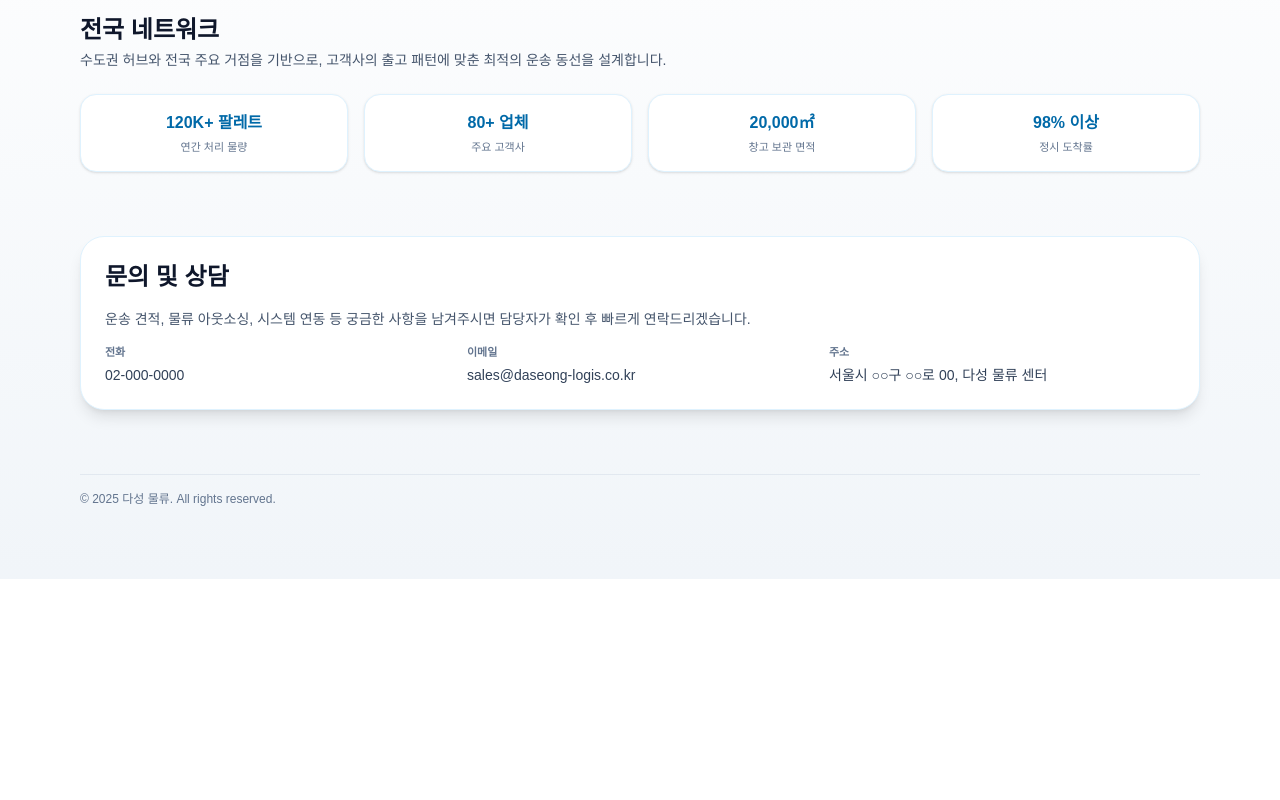
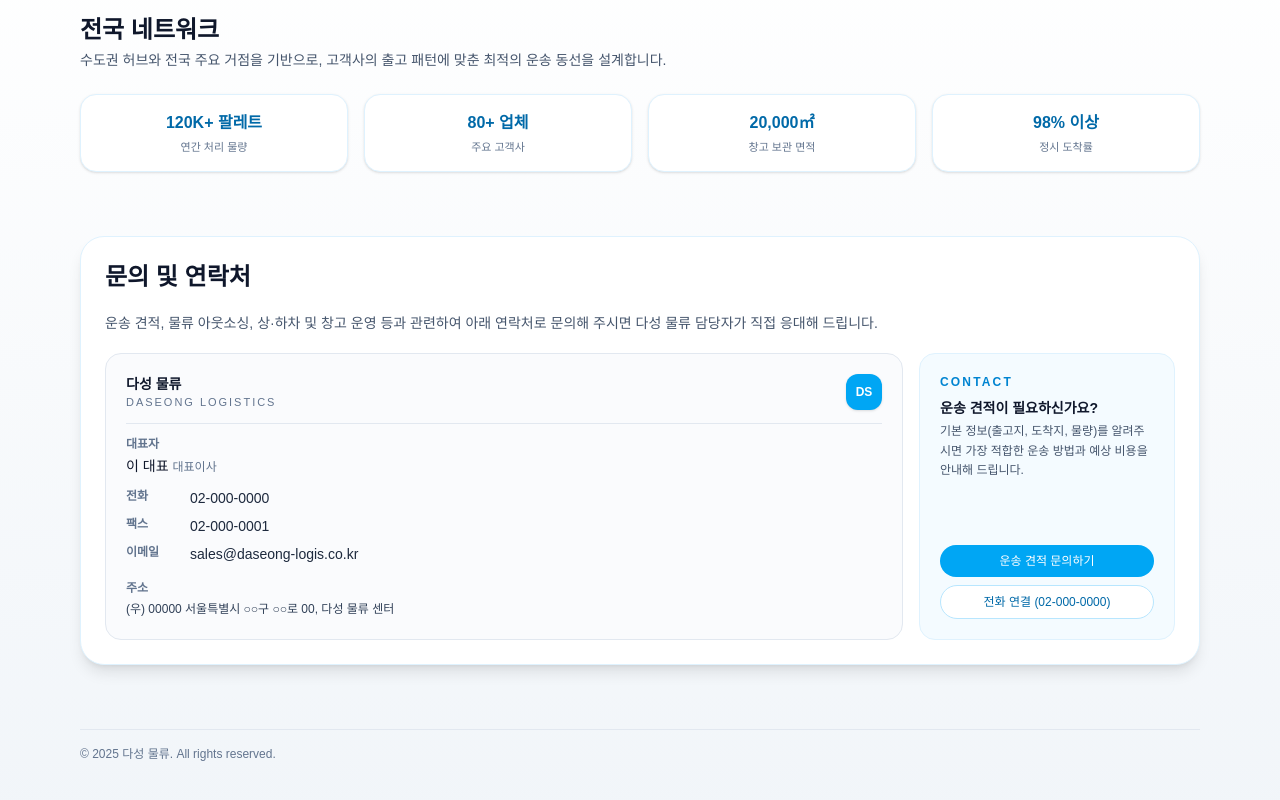
Before and after one commit to polapoholic/logistics, a Next.js app: page / in a window 1280 px wide. Shown: the part 987-1787 px from the top of the page. Before the commit the page ends 1566 px from the top, so only its background shows below. Built offline with nearby package versions, Linux system fonts and the light colour scheme.

Commit message:
main page add card

```diff
--- a/src/app/page.tsx
+++ b/src/app/page.tsx
@@ -240,33 +240,104 @@ export default function HomePage() {
             </div>
           </section>
 
-          {/* 문의 섹션 */}
+          {/* 문의 / 명함 섹션 */}
           <section
               id="contact"
-              className="rounded-3xl border border-sky-100 bg-white p-6 shadow-lg space-y-4"
+              className="rounded-3xl border border-sky-100 bg-white p-6 shadow-lg space-y-5"
           >
             <h2 className="text-xl md:text-2xl font-semibold text-slate-900">
-              문의 및 상담
+              문의 및 연락처
             </h2>
             <p className="text-sm text-slate-600">
-              운송 견적, 물류 아웃소싱, 시스템 연동 등 궁금한 사항을 남겨주시면
-              담당자가 확인 후 빠르게 연락드리겠습니다.
+              운송 견적, 물류 아웃소싱, 상·하차 및 창고 운영 등과 관련하여
+              아래 연락처로 문의해 주시면 {COMPANY_NAME} 담당자가 직접 응대해 드립니다.
             </p>
-            <div className="grid gap-4 text-sm text-slate-700 md:grid-cols-3">
-              <div>
-                <p className="text-[11px] font-semibold uppercase text-slate-500">전화</p>
-                <p className="mt-1">02-000-0000</p>
+
+            {/* 명함 카드 */}
+            <div className="mt-3 flex flex-col gap-4 md:flex-row md:items-stretch">
+              {/* 왼쪽: 명함 정보 */}
+              <div className="flex-1 rounded-2xl border border-slate-200 bg-slate-50/70 p-5">
+                {/* 상호 / 로고 느낌 영역 */}
+                <div className="flex items-center justify-between gap-4 border-b border-slate-200 pb-3 mb-3">
+                  <div>
+                    <p className="text-sm font-semibold text-slate-900">{COMPANY_NAME}</p>
+                    <p className="text-[11px] tracking-[0.18em] uppercase text-slate-500">
+                      {COMPANY_NAME_EN}
+                    </p>
+                  </div>
+                  <div className="flex h-9 w-9 items-center justify-center rounded-xl bg-sky-500 text-xs font-semibold text-white shadow-sm">
+                    DS
+                  </div>
+                </div>
+
+                {/* 대표자 / 직급 */}
+                <div className="mb-3">
+                  <p className="text-xs font-semibold text-slate-500">대표자</p>
+                  <p className="mt-1 text-sm text-slate-900">
+                    이&nbsp;대표
+                    <span className="ml-1 text-xs text-slate-500">대표이사</span>
+                  </p>
+                </div>
+
+                {/* 연락처 정보 */}
+                <div className="grid gap-2 text-sm text-slate-800">
+                  <div className="flex gap-2">
+                    <span className="w-14 text-xs font-semibold text-slate-500">전화</span>
+                    <span>02-000-0000</span>
+                  </div>
+                  <div className="flex gap-2">
+                    <span className="w-14 text-xs font-semibold text-slate-500">팩스</span>
+                    <span>02-000-0001</span>
+                  </div>
+                  <div className="flex gap-2">
+                    <span className="w-14 text-xs font-semibold text-slate-500">이메일</span>
+                    <span>sales@daseong-logis.co.kr</span>
+                  </div>
+                </div>
+
+                {/* 주소 */}
+                <div className="mt-4">
+                  <p className="text-xs font-semibold text-slate-500">주소</p>
+                  <p className="mt-1 text-xs leading-relaxed text-slate-700">
+                    (우) 00000 서울특별시 ○○구 ○○로 00, 다성 물류 센터
+                  </p>
+                </div>
               </div>
-              <div>
-                <p className="text-[11px] font-semibold uppercase text-slate-500">이메일</p>
-                <p className="mt-1">sales@daseong-logis.co.kr</p>
-              </div>
-              <div>
-                <p className="text-[11px] font-semibold uppercase text-slate-500">주소</p>
-                <p className="mt-1">서울시 ○○구 ○○로 00, 다성 물류 센터</p>
+
+              {/* 오른쪽: 액션 영역 */}
+              <div className="w-full md:w-64 rounded-2xl border border-sky-100 bg-sky-50/70 p-5 flex flex-col justify-between">
+                <div>
+                  <p className="text-xs font-semibold text-sky-600 uppercase tracking-[0.18em]">
+                    CONTACT
+                  </p>
+                  <p className="mt-2 text-sm font-semibold text-slate-900">
+                    운송 견적이 필요하신가요?
+                  </p>
+                  <p className="mt-1 text-xs text-slate-600 leading-relaxed">
+                    기본 정보(출고지, 도착지, 물량)를 알려주시면
+                    가장 적합한 운송 방법과 예상 비용을 안내해 드립니다.
+                  </p>
+                </div>
+
+                <div className="mt-4 flex flex-col gap-2">
+                  <button
+                      type="button"
+                      onClick={handleOpenModal}
+                      className="w-full rounded-full bg-sky-500 px-4 py-2 text-xs font-medium text-white hover:bg-sky-600 transition-colors"
+                  >
+                    운송 견적 문의하기
+                  </button>
+                  <a
+                      href="tel:0200000000"
+                      className="w-full rounded-full border border-sky-200 bg-white px-4 py-2 text-xs font-medium text-sky-700 text-center hover:bg-sky-50 transition-colors"
+                  >
+                    전화 연결 (02-000-0000)
+                  </a>
+                </div>
               </div>
             </div>
           </section>
+
           {/* 문의 모달 */}
           {isModalOpen && (
               <div className="fixed inset-0 z-30 flex items-center justify-center bg-black/40">
```
